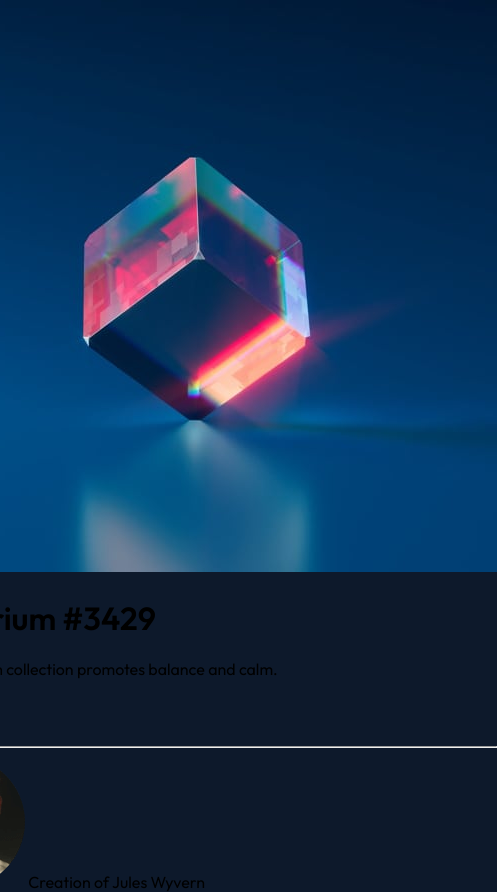
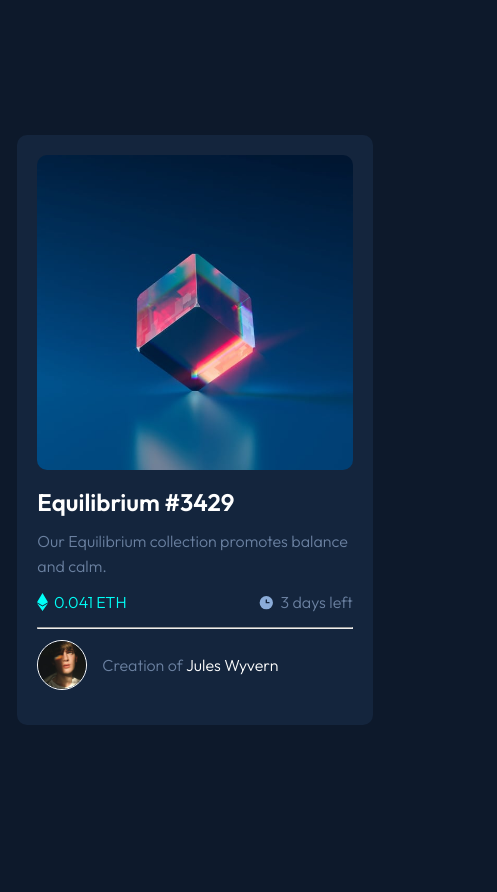
Before and after one commit to levinbaenninger/nft-card-component, a plain HTML site: page index.html in a window 390 px wide. Shown: the whole page, 497 px wide, since content can reach past the window. After the commit the page ends 860 px from the top, so only its background shows below. Drawn offline with Linux system fonts and the light colour scheme.

Commit message:
Finished mobile design

```diff
--- a/index.html
+++ b/index.html
@@ -15,7 +15,8 @@
 
   <body>
     <main class="container">
-      <img src="/images/image-equilibrium.jpg" alt="picture of the equilibrium NFT">
+      <div class="content-container">
+        <img class="nft" src="/images/image-equilibrium.jpg" alt="picture of the equilibrium NFT">
         <h1 class="title">Equilibrium #3429</h1>
         <p class="description">Our Equilibrium collection promotes balance and calm.</p>
         <div class="price-time">
@@ -35,10 +36,11 @@
             3 days left
           </div>
         </div>
-      <hr>
+        <hr class="line">
         <div class="creator">
-        <img src="images/image-avatar.png" alt="avater of the creator">
-        Creation of <span>Jules Wyvern</span>
+          <img src="images/image-avatar.png" alt="avater of the creator" class="avatar">
+          <p class="sub-text">Creation of <span>Jules Wyvern</span></p>
+        </div>
       </div>
     </main>
   </body>
--- a/styles.css
+++ b/styles.css
@@ -9,4 +9,119 @@ body {
 	justify-content: center;
 	align-items: center;
 	font-family: 'Outfit', sans-serif;
+	font-weight: 300;
+	font-size: 1.25rem;
+	overflow: hidden;
 }
+
+/* Typography */
+
+.title {
+	color: hsl(0, 0%, 100%);
+	font-size: 1.5rem;
+	margin: .5em 0 .5em;
+}
+
+.description {
+	color: rgb(107, 129, 161);
+	font-weight: 300;
+	font-size: 1rem;
+	margin: 0 0 .75em;
+	line-height: 1.6;
+}
+
+
+.price {
+	color: hsl(178, 100%, 50%);
+	font-size: 1rem;
+	display: flex;
+	align-items: center;
+	gap: .35em;
+}
+
+.eth-icon {
+	font-size: .75rem;
+}
+
+.time {
+	color: rgb(107, 129, 161);
+	font-size: 1rem;
+	display: flex;
+	align-items: center;
+	gap: .35em;
+}
+
+.line	{
+	color: hsl(215, 32%, 27%);
+}
+
+.avatar {
+	height: 50px;
+	border: white 1px solid;
+	border-radius: 50%;
+}
+
+.sub-text {
+	color: rgb(107, 129, 161);
+	font-size: 1rem;
+}
+
+.sub-text span {
+	color: white;
+}
+
+/* Layout */
+
+.container {
+	display: flex;
+	flex-direction: column;
+	width: 95%;
+	height: 85%;
+	background-color: hsl(216, 50%, 16%);
+	border-radius: .5em;
+	overflow: scroll;
+}
+
+.content-container {
+	padding: 1em 1em 0 1em;
+}
+
+.nft {
+	width: 100%;
+	border-radius: .5em;
+}
+
+.creator {
+	display: flex;
+	flex-direction: row;
+	align-items: center;
+	gap: .75em;
+	margin: auto 0 1em;
+}
+
+.price-time {
+	display: flex;
+	flex-direction: row;
+	justify-content: space-between;
+	margin: 0 0 .75em;
+}
+
+/* Media Queries */
+
+@media screen and (min-height: 800px) {
+	.container {
+		height: 70%;
+	}
+}
+
+@media screen and (min-height: 1050px) {
+	.container {
+		height: 55%;
+	}
+}
+
+@media screen and (min-height: 1400px) {
+	.container {
+		height: 40%;
+	}
+}
```
Lines whose indentation alone changed are shown as unchanged.
